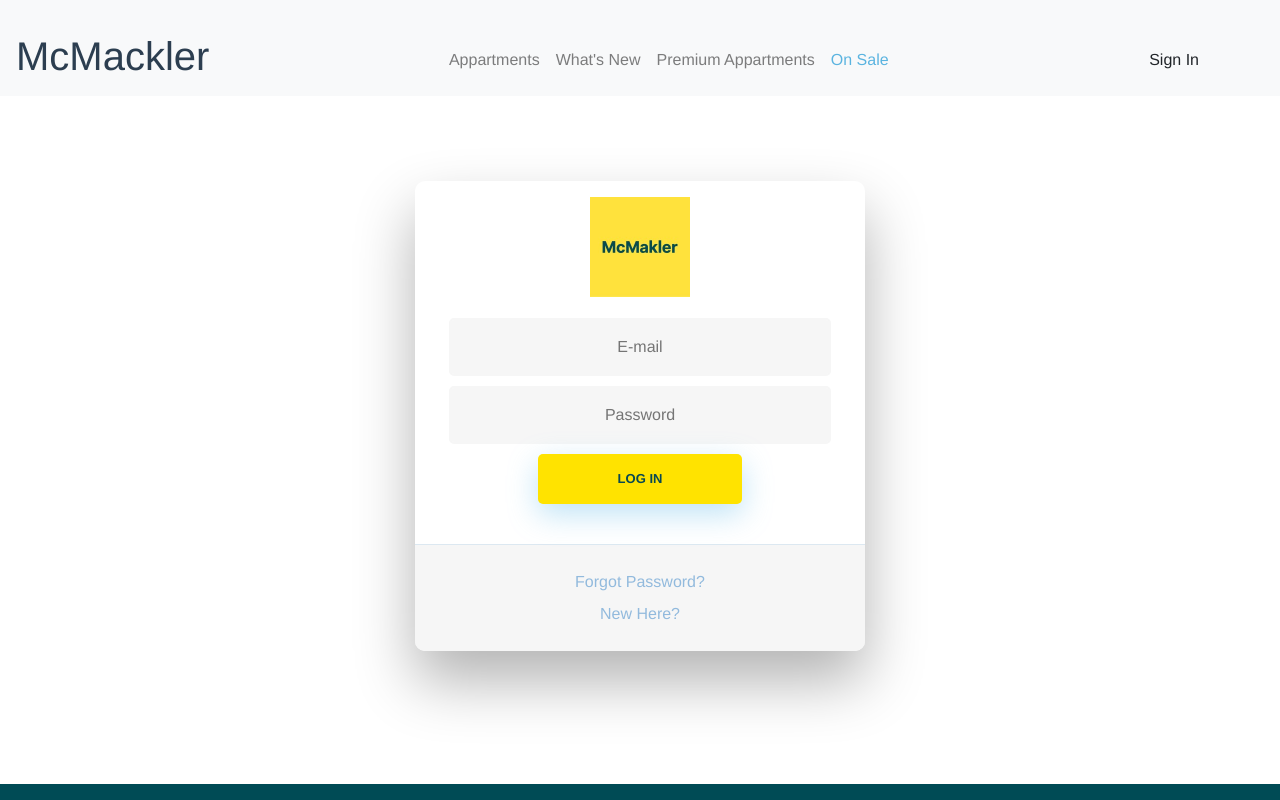
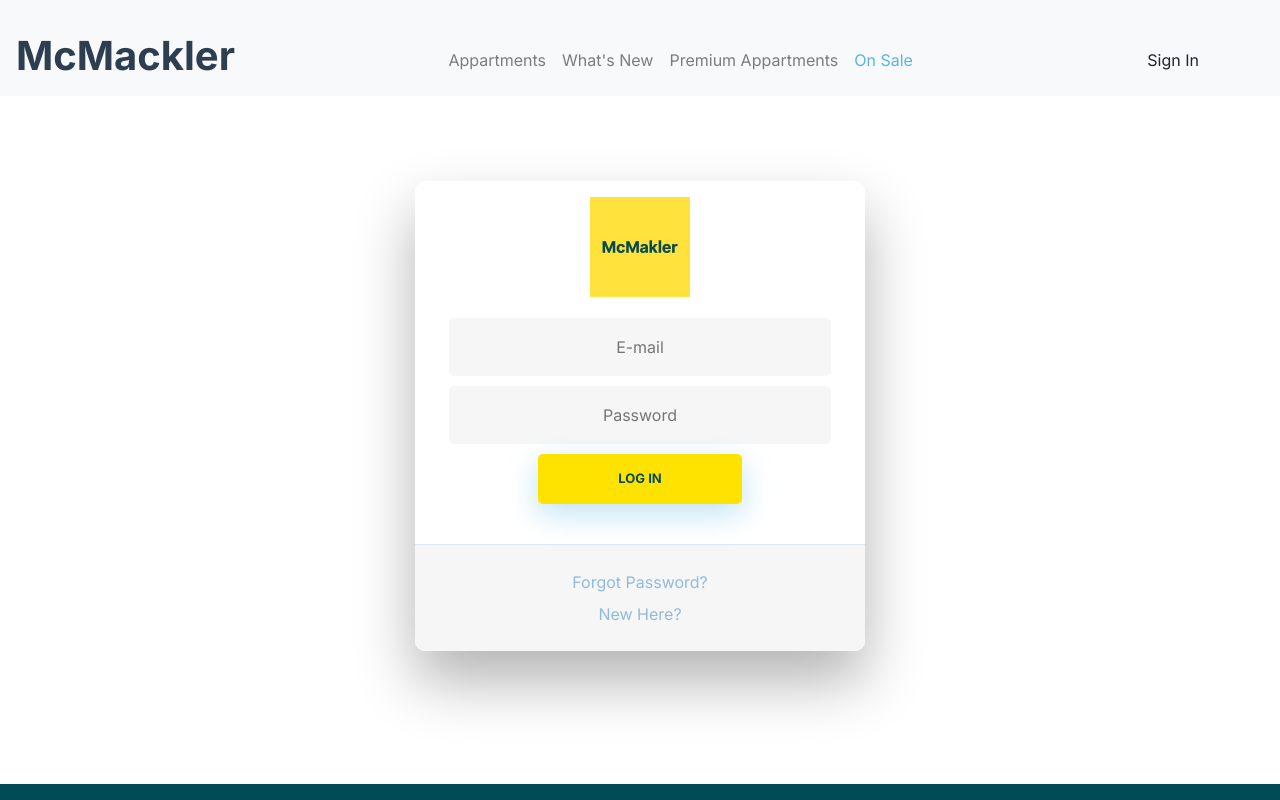
Before and after one commit to rsmml/mcmakler-front-end, a Vue app: page /signin in a window 1280 px wide. Shown: the top 800 px of the page. Built offline with nearby package versions, Linux system fonts and the light colour scheme.

Commit message:
nav bar refreshes

```diff
--- a/index.html
+++ b/index.html
@@ -4,6 +4,8 @@
     <meta charset="utf-8">
     <meta name="viewport" content="width=device-width,initial-scale=1.0">
     <link rel="shortcut icon" type="image/png" href="/static/favicon.png"/>
+    <link rel="preconnect" href="https://fonts.gstatic.com">
+    <link href="https://fonts.googleapis.com/css2?family=Inter:wght@100;200;300;400;500;600;700;800;900&display=swap" rel="stylesheet">
     <title>McMakler - Your real estate agent for real estate sales - </title>
   </head>
   <body>
--- a/src/App.vue
+++ b/src/App.vue
@@ -1,6 +1,6 @@
 <template>
   <div id="app">
-    <Navbar />
+    <Navbar :key="componentKey" />
     <router-view/>
     <Footer />
   </div>
@@ -9,9 +9,20 @@
 <script>
 import Navbar from '@/components/Navbar'
 import Footer from '@/components/Footer'
+import { bus } from './main'
 
 export default {
   name: 'App',
+  data () {
+    return {
+      componentKey: 0
+    }
+  },
+  updated () {
+    bus.$on('refresh', (data) => {
+      this.componentKey += data
+    })
+  },
   components: {
     Navbar,
     Footer
@@ -21,7 +32,7 @@ export default {
 
 <style>
 #app {
-  font-family: 'Avenir', Helvetica, Arial, sans-serif;
+  font-family: 'Inter', sans-serif;
   -webkit-font-smoothing: antialiased;
   -moz-osx-font-smoothing: grayscale;
   text-align: center;
--- a/src/components/Navbar.vue
+++ b/src/components/Navbar.vue
@@ -5,8 +5,9 @@
         <!-- LEFT -->
         <h1>McMackler</h1>
         <!-- CENTER -->
-        <div class="collapse navbar-collapse justify-content-center" id="navbarSupportedContent">
+        <div class="collapse navbar-collapse justify-content-center align-items-center" id="navbarSupportedContent">
           <ul class="navbar-nav">
+            <div class="d-flex align-items-center">
               <router-link to="/appartments" class="nav-link">
                 <li class="nav-item">
                   <p class="mb-0">Appartments</p>
@@ -25,8 +26,9 @@
                   <p class="mb-0 mr-1">On Sale</p>
                 </li>
               </router-link>
+            </div>
             <router-link to="/newappartment" class="nav-link" v-if="loggedIn()">
-              <li class="nav-item">Add Appartment</li>
+              <li class="nav-item btn-yellow">Add Appartment</li>
             </router-link>
           </ul>
         </div>
@@ -43,6 +45,7 @@
 
 <script>
 import axios from 'axios'
+import { bus } from '../main'
 
 export default {
   name: 'Navbar',
@@ -63,10 +66,19 @@ export default {
       delete localStorage.sessionId
       delete localStorage.signedIn
       delete localStorage.userId
+      bus.$emit('refresh', 1)
     }
   }
 }
 </script>
 
-<style>
+<style scoped>
+.btn-yellow {
+  background-color: #ffe300;
+  padding: 4px 12px;
+  border-radius: 4px;
+}
+h1 {
+  font-weight: 700;
+}
 </style>
--- a/src/components/SignIn.vue
+++ b/src/components/SignIn.vue
@@ -26,6 +26,7 @@
 
 <script>
 import axios from 'axios'
+import { bus } from '../main'
 
 export default {
   name: 'SignIn',
@@ -63,6 +64,7 @@ export default {
       localStorage.setItem('signedIn', response.data.logged_in)
       localStorage.setItem('userId', response.data['session'].user_id)
       this.error = ''
+      bus.$emit('refresh', 1)
       this.$router.replace('/')
     },
     signinFailed (error) {
--- a/src/main.js
+++ b/src/main.js
@@ -36,6 +36,9 @@ Vue.component('font-awesome-icon', FontAwesomeIcon)
 //  Vue Axios
 Vue.use(VueAxios, axios)
 
+// Bus
+export const bus = new Vue()
+
 Vue.use(BootstrapVue)
 Vue.use(IconsPlugin)
 Vue.config.productionTip = false
```
Lines whose indentation alone changed are shown as unchanged.
